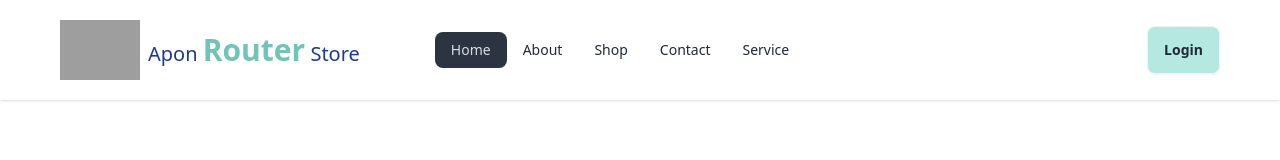
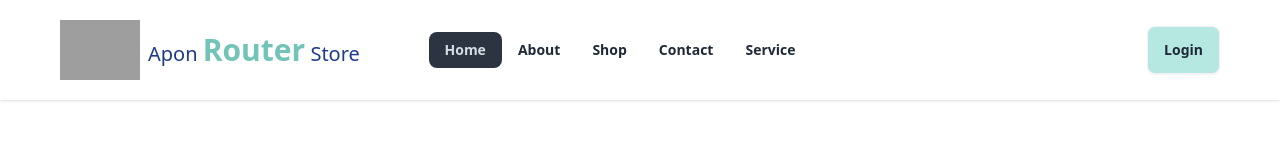
Before and after one commit to minhazapon/Apon-Router-store--react.js-project, a React (Vite) app: page / in a window 1280 px wide. Shown: the top 160 px of the page. Built offline with nearby package versions, Linux system fonts and the light colour scheme; grey boxes are pictures that could not be loaded.

Commit message:
added file

```diff
--- a/src/Nav.jsx
+++ b/src/Nav.jsx
@@ -3,11 +3,11 @@ import { NavLink } from "react-router-dom"
 function Nav() {
 
     const NavZ = <>
-        <li><NavLink to='/'>Home</NavLink></li>
-        <li><NavLink to='/about'>About</NavLink></li>
-        <li><NavLink to='/shop'>Shop</NavLink></li>
-        <li><NavLink to='/contact'>Contact</NavLink></li>
-        <li><NavLink to='/service'>Service</NavLink></li>
+        <li className="  font-semibold "><NavLink to='/'>Home</NavLink></li>
+        <li className=" font-semibold "><NavLink to='/about' style={({ isActive }) => ({ color: isActive ? "yellow" : "" })}>About</NavLink></li>
+        <li className=" font-semibold "><NavLink to='/shop' style={({ isActive }) => ({ color: isActive ? "yellow" : "" })}>Shop</NavLink></li>
+        <li className=" font-semibold "><NavLink to='/contact' style={({ isActive }) => ({ color: isActive ? "yellow" : "" })}>Contact</NavLink></li>
+        <li className=" font-semibold "><NavLink to='/service' style={({ isActive }) => ({ color: isActive ? "yellow" : "" })}>Service</NavLink></li>
     </>
 
     return (
```
